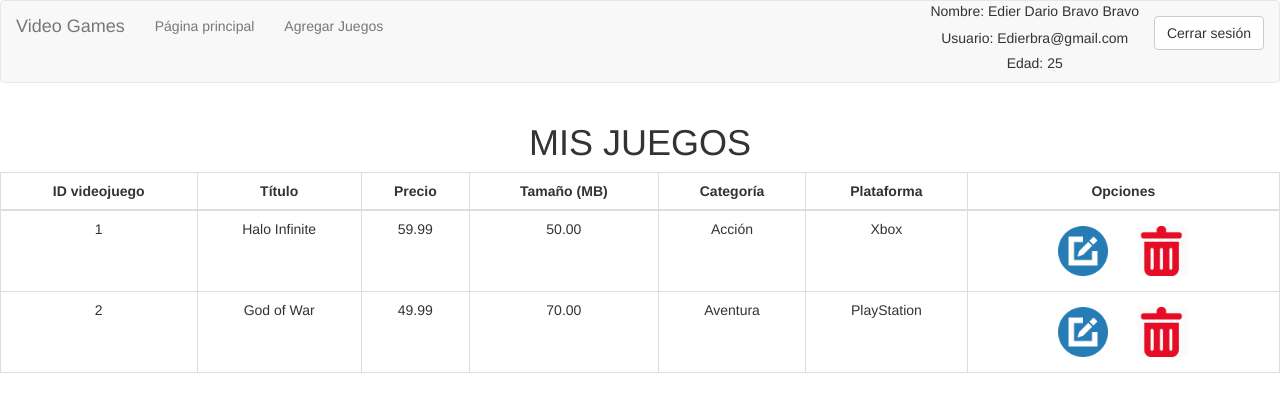
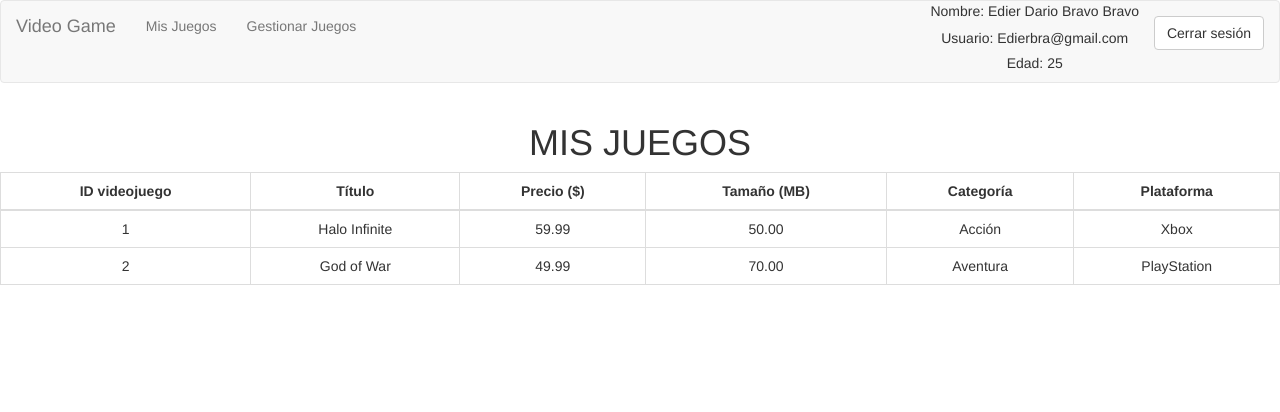
Before and after one commit to edierbra/crud, a PHP site: page /view/admin/index.php in a window 1280 px wide. Shown: the top 412 px of the page. Run offline with PHP 8.4, Linux system fonts and the light colour scheme; a user stored in the database is signed in; data comes from the database, SQL or seed files in the repository.

Commit message:
Cambios 2

```diff
--- a/comon/header.php
+++ b/comon/header.php
@@ -2,22 +2,22 @@
 <html>
 
 <head>
-  <title>Barra de navegación</title>
+  <title>Video Game</title>
 
 </head>
 
 <body class="text-center">
-  <nav class="navbar navbar-default">
+  <nav class="navbar navbar-default bg-dark">
     <div class="container-fluid">
       <!-- Encabezado de la barra de navegación -->
       <div class="navbar-header">
-        <a class="navbar-brand" href="./index.php">Video Games</a>
+        <a class="navbar-brand" href="./index.php" >Video Game</a>
       </div>
 
       <!-- Opciones de navegación -->
       <ul class="nav navbar-nav pg">
-        <li><a href="./index.php">Página principal</a></li>
-        <li><a href="./agregarjuegos.php">Agregar Juegos</a></li>
+      <li><a href="./index.php">Mis Juegos</a></li>
+        <li><a href="./gestionarjuegos.php">Gestionar Juegos</a></li>
       </ul>
 
       <!-- Cerrar sesión -->
--- /dev/null
+++ b/view/admin/addgame.php
@@ -0,0 +1 @@
+echo "add game"
--- /dev/null
+++ b/view/admin/creategame.php
@@ -0,0 +1 @@
+echo "create game"
--- /dev/null
+++ b/view/admin/deletegame.php
@@ -0,0 +1 @@
+echo "delete game"
--- /dev/null
+++ b/view/admin/editgame.php
@@ -0,0 +1 @@
+echo "edit game"
--- a/view/admin/index.php
+++ b/view/admin/index.php
@@ -10,15 +10,15 @@ if (!isset($_SESSION['cargo']) || $_SESSION['cargo'] != 1) {
 
 <?php include('../../comon/header.php') ?>
 
-<!DOCTYPE html>
-<html>
-
 <head>
 <link rel="stylesheet" href="https://maxcdn.bootstrapcdn.com/bootstrap/3.3.7/css/bootstrap.min.css">
+  <style>
+    .table-with-margin {
+      margin-left: 20px;
+    }
+  </style>
 </head>
 
-<body>
-  <div>
 <body class="text-center">
   <?php
   // Incluir archivo de conexión a la base de datos
@@ -49,11 +49,10 @@ if (!isset($_SESSION['cargo']) || $_SESSION['cargo'] != 1) {
                 <tr>
                     <th class="text-center">ID videojuego</th>
                     <th class="text-center">Título</th>
-                  <th class="text-center">Precio</th>
+                    <th class="text-center">Precio ($)</th>
                     <th class="text-center">Tamaño (MB)</th>
                     <th class="text-center">Categoría</th>
                     <th class="text-center">Plataforma</th>
-                  <th class="text-center">Opciones</th>
                 </tr>
             </thead>
             <?php
@@ -67,14 +66,6 @@ if (!isset($_SESSION['cargo']) || $_SESSION['cargo'] != 1) {
                     <td><?php echo $row['tamano']; ?></td>
                     <td><?php echo $row['categoria']; ?></td>
                     <td><?php echo $row['plataforma']; ?></td>
-                <td>
-                  <a href="edit.php?id_videojuego_pk=<?php echo $row['id_videojuego_pk'] ?>" class="btn btn-secondary">
-                    <i class="fas fa-marker"></i> <img src="../../img/editar.png" alt="Editar" width="50px">
-                  </a>
-                  <a href="delete_task.php?id_videojuego_pk=<?php echo $row['id_videojuego_pk'] ?>" class="btn btn-secondary">
-                    <i class="far fa-trash-alt"></i> <img src="../../img/eliminar.jpeg" alt="Eliminar" width="50px">
-                  </a>
-                </td>
                 </tr>
             <?php
             }
@@ -83,18 +74,11 @@ if (!isset($_SESSION['cargo']) || $_SESSION['cargo'] != 1) {
         <h4>"No se encontraron videojuegos asociados a tu usuario!!!"</h4>
         <img src="../../img/sorry.png" alt="No tienes Videojuegos" width="350px">
         <p>
-                No tienes videojuegos? <a href="./agregarjuegos.php"> Agregar Juegos!</a>
+          No tienes videojuegos? <a href="./gestionarjuegos.php"> Agregar Juegos!</a>
         </p>
       <?php
       }
-
       // Cerrar conexión
       $conexion->cerrar();
       ?>
 </body>
-    </table>
-  </div>
-  </div>
-</body>
-
-</html>
```
Also changed, not shown: view/admin/agregarjuegos.php (deleted, +0 -94 lines), view/admin/gestionarjuegos.php (added, +80 -0 lines), view/admin/search.php (added, +75 -0 lines), README.md, img/icono.jpeg (added), img/icono.webp (added). Lines whose indentation alone changed are shown as unchanged.
